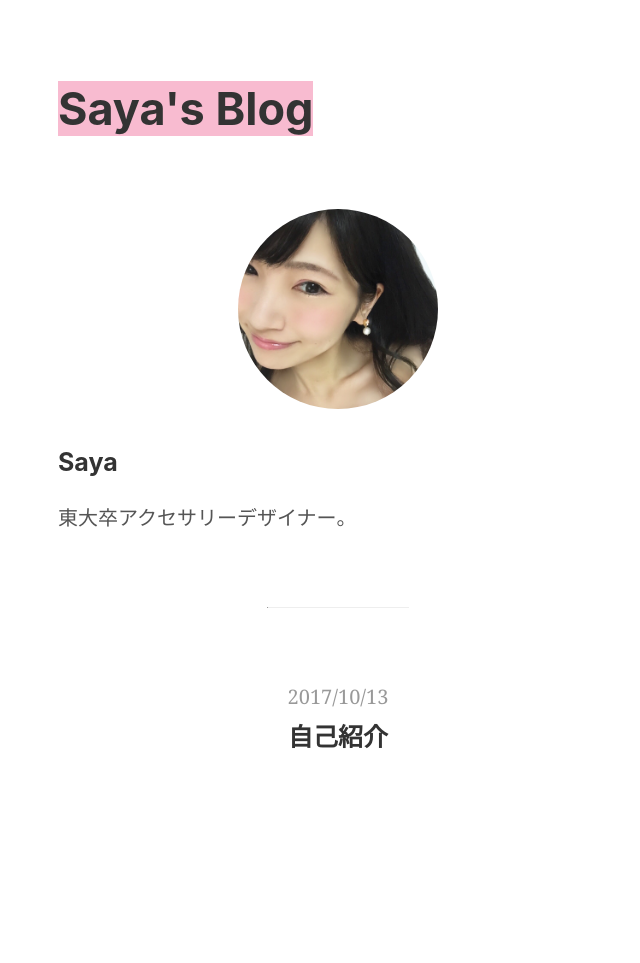
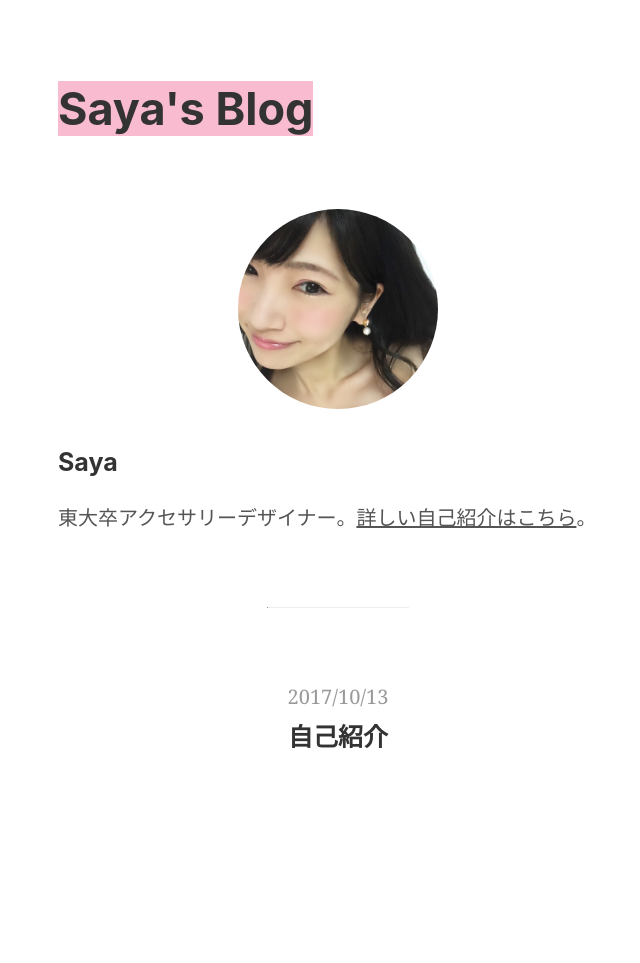
Before and after one commit to sayazamurai/blog, a Jekyll site: the page built from index.md, in a window 1280 px wide. Shown: the whole page, without its empty margins (302-942 px from the left). Built offline with Jekyll 4.4.1, drawn with Linux system fonts in a browser that asks for light colours; comment, search, counter and statistics services are not loaded.

Commit message:
Add link to about me

```diff
--- a/index.md
+++ b/index.md
@@ -6,4 +6,4 @@ image: "/images/saya.jpg"
 
 ### Saya
 
-東大卒アクセサリーデザイナー。
+東大卒アクセサリーデザイナー。[詳しい自己紹介はこちら](/about-me)。
```
